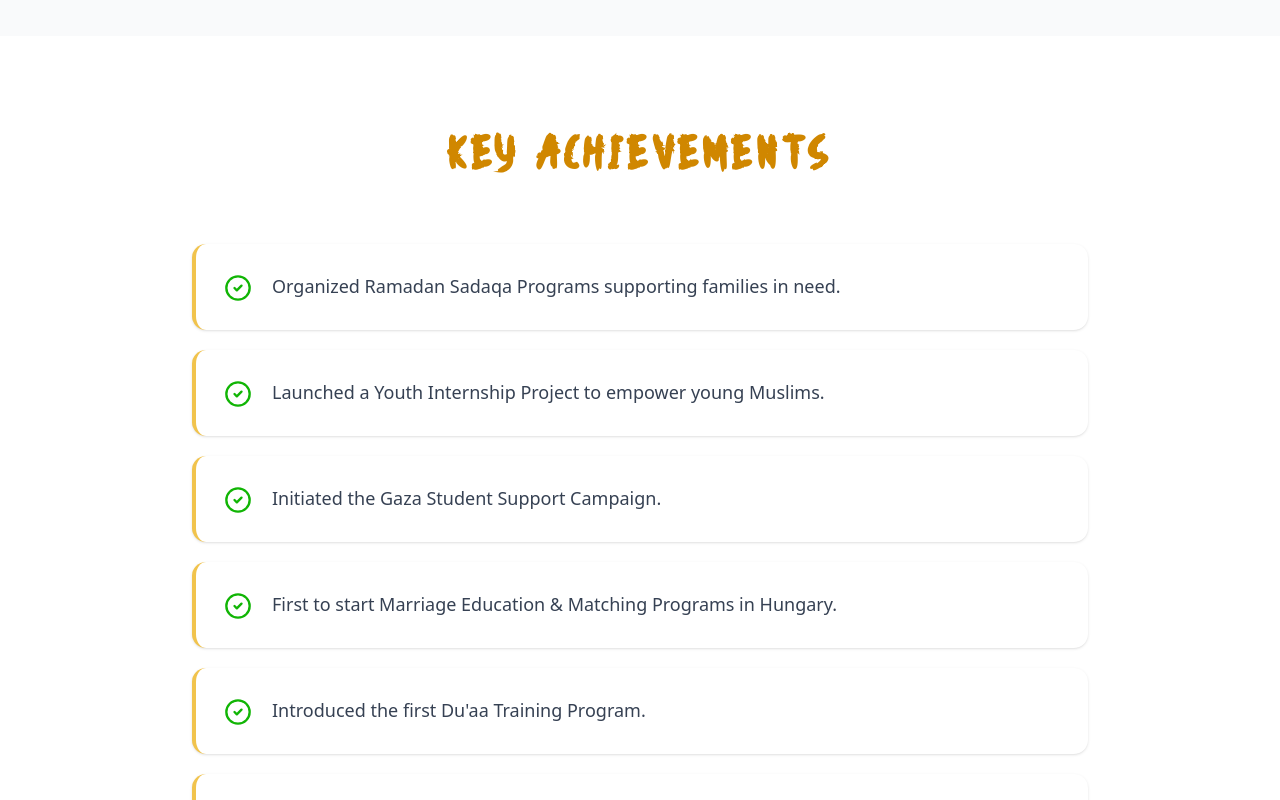
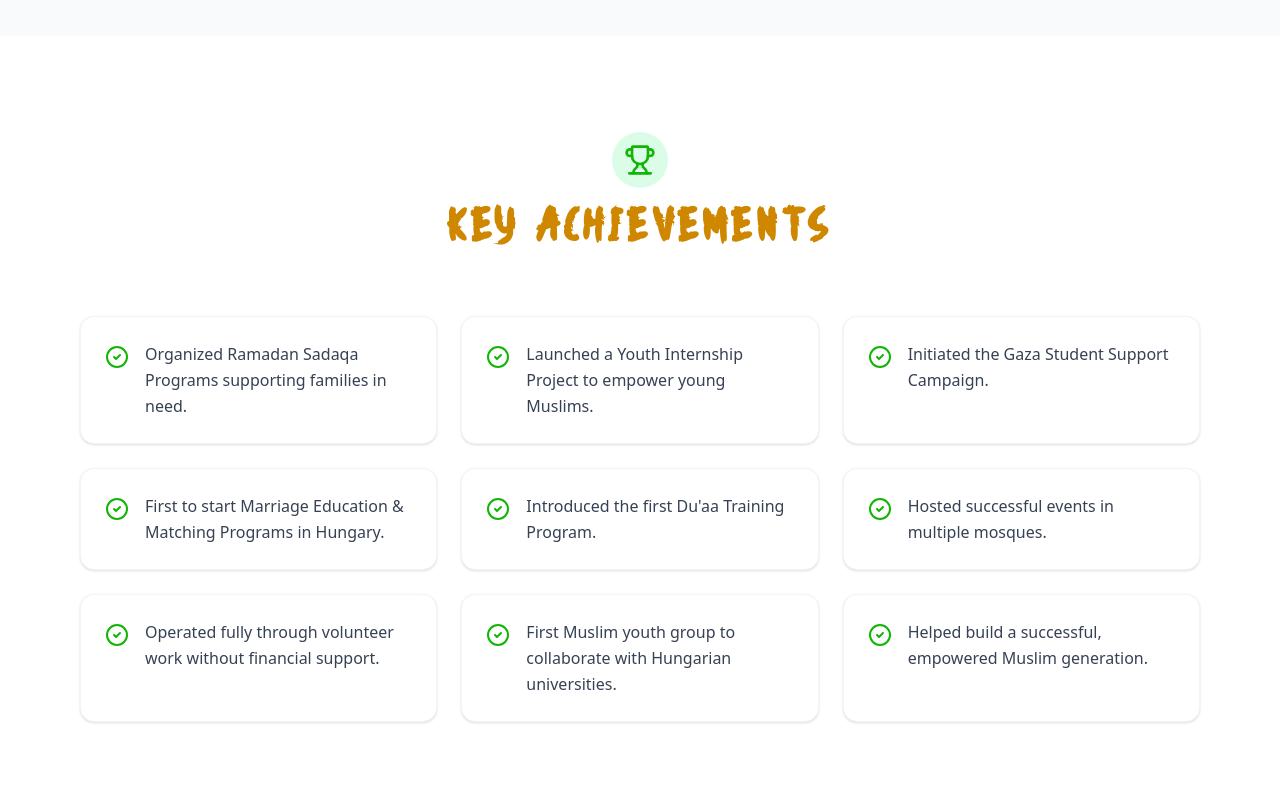
Before and after one commit to mota6em/mit, a Next.js app: page /en/about in a window 1280 px wide. Shown: the part 2600-3400 px from the top of the page. Built offline with nearby package versions, Linux system fonts and the light colour scheme.

Commit message:
feat(AchievementsSection): enhance layout with animations and improve styling for title and achievement items

```diff
--- a/components/About/AchievementsSection.tsx
+++ b/components/About/AchievementsSection.tsx
@@ -1,28 +1,51 @@
 "use client";
-import { CheckCircle2 } from "lucide-react";
+import { CheckCircle2, Trophy } from "lucide-react";
 import { useTranslations } from "next-intl";
+import { motion } from "framer-motion";
 
 const AchievementsSection = () => {
   const t = useTranslations("aboutMIT.achievements");
 
   return (
-    <section className="py-24 px-6 md:px-12 lg:px-20 bg-white">
-      <div className="max-w-6xl mx-auto">
-        <h2 className="text-3xl md:text-4xl lg:text-5xl font-bold text-center mb-16 tracking-widest Ang-font text-yellow-600">
-          {t("title")}
-        </h2>
+    <section className="py-24 px-6 md:px-12 lg:px-20 bg-white relative overflow-hidden">
+      {/* Decorative Background Element */}
+      <div className="absolute top-0 right-0 w-96 h-96 bg-green-50 rounded-full blur-3xl -z-10 opacity-50" />
 
-        <div className="space-y-5 max-w-4xl mx-auto">
+      <div className="max-w-7xl mx-auto">
+        <div className="flex flex-col items-center mb-16">
+          <motion.div
+            initial={{ scale: 0 }}
+            whileInView={{ scale: 1 }}
+            viewport={{ once: true }}
+            className="mb-4 p-3 bg-green-100 rounded-full text-[#11b505]"
+          >
+            <Trophy className="w-8 h-8" />
+          </motion.div>
+          <motion.h2
+            initial={{ opacity: 0, y: 20 }}
+            whileInView={{ opacity: 1, y: 0 }}
+            viewport={{ once: true }}
+            className="text-4xl md:text-5xl font-bold text-center tracking-widest Ang-font text-yellow-600"
+          >
+            {t("title")}
+          </motion.h2>
+        </div>
+
+        <div className="grid md:grid-cols-2 lg:grid-cols-3 gap-6">
           {[0, 1, 2, 3, 4, 5, 6, 7, 8].map((index) => (
-            <div
+            <motion.div
               key={index}
-              className="flex items-start gap-5 bg-white p-7 rounded-xl shadow-sm hover:shadow-lg transition-all duration-300 border-l-4 border-[#f1c34c] hover:border-[#11b505]"
+              initial={{ opacity: 0, y: 20 }}
+              whileInView={{ opacity: 1, y: 0 }}
+              viewport={{ once: true }}
+              transition={{ delay: index * 0.05 }}
+              className="flex items-start gap-4 bg-white p-6 rounded-xl shadow-sm border border-gray-100 hover:border-[#11b505] hover:shadow-md transition-all duration-300 group"
             >
-              <CheckCircle2 className="w-7 h-7 text-[#11b505] flex-shrink-0 mt-0.5" />
-              <p className="text-lg text-gray-700 leading-relaxed">
+              <CheckCircle2 className="w-6 h-6 text-[#11b505] flex-shrink-0 mt-1 group-hover:scale-110 transition-transform" />
+              <p className="text-gray-700 font-medium leading-relaxed">
                 {t(`list.${index}`)}
               </p>
-            </div>
+            </motion.div>
           ))}
         </div>
       </div>
```
